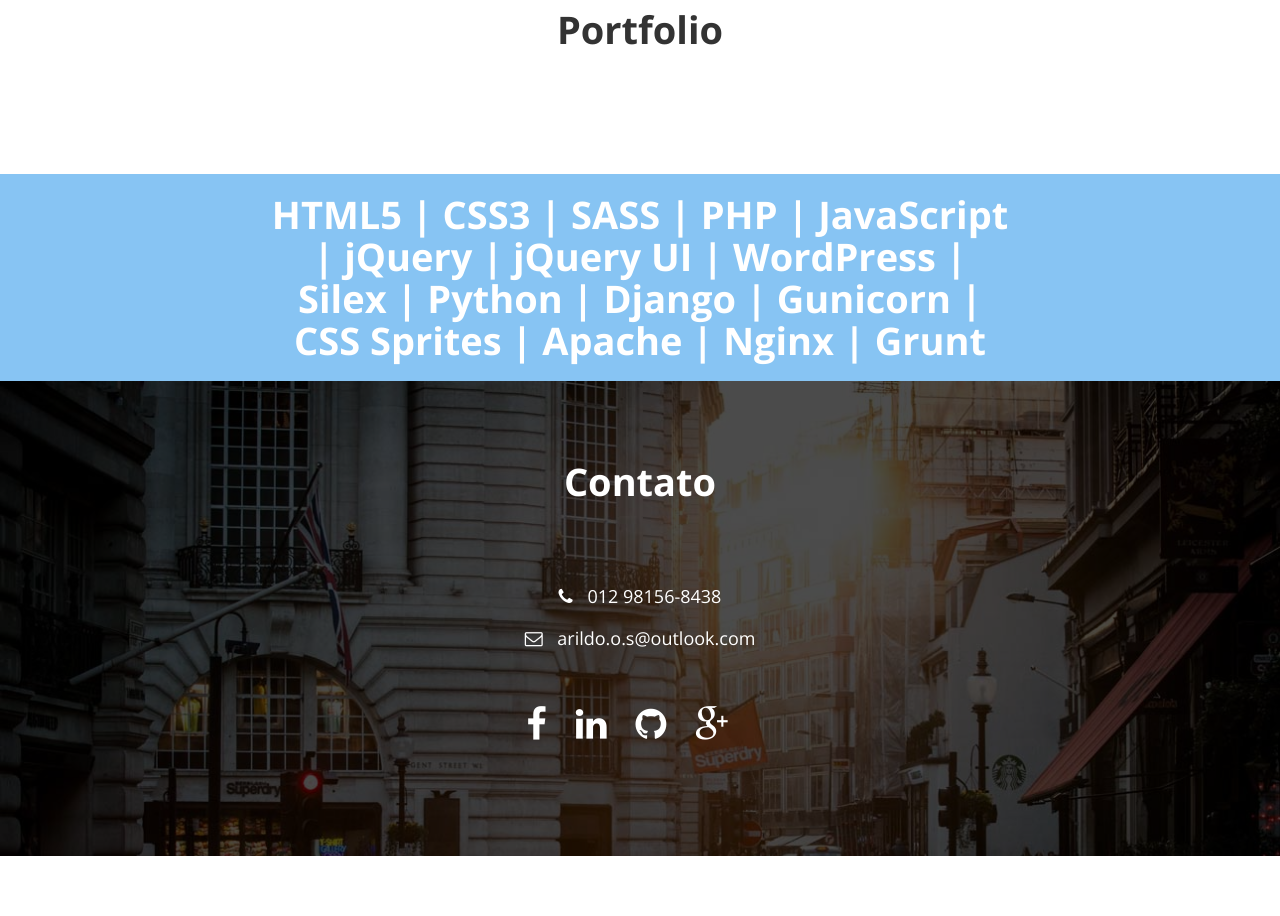
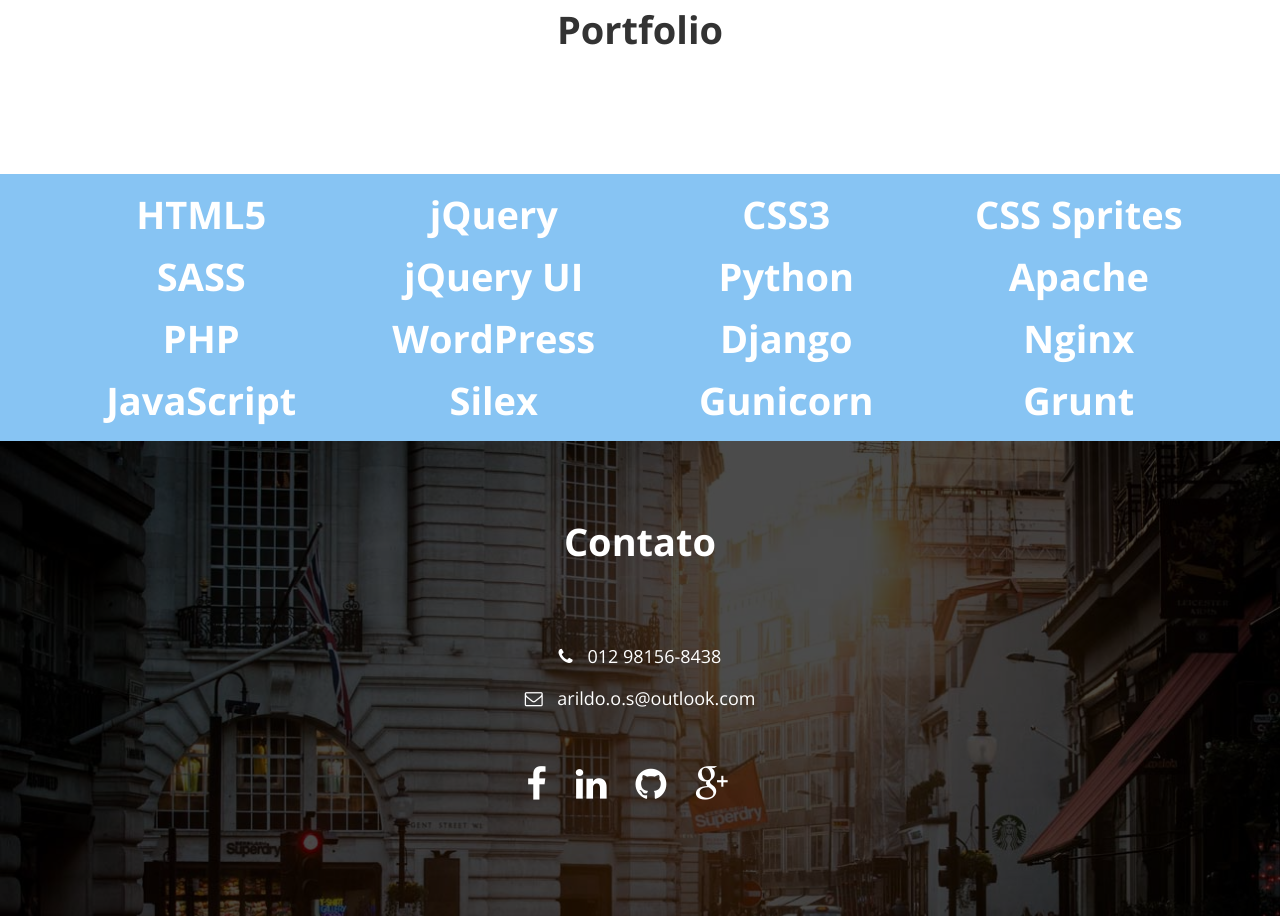
Before and after one commit to arildoosilva/portfolio_django, a Django app: page / in a window 1280 px wide. Shown: the part 271-1187 px from the top of the page. Before the commit the page ends 1127 px from the top, so only its background shows below. Run offline with Django 3.2, Linux system fonts and the light colour scheme; data that the repository does not hold is empty; some libraries are stand-ins or nearby versions.

Commit message:
Updated index

```diff
--- a/portfolio/templates/portfolio/index.html
+++ b/portfolio/templates/portfolio/index.html
@@ -94,8 +94,29 @@
     <div class="translucent-bg blue">
         <div class="container">
             <div class="row">
-                <div class="col-md-8 col-md-offset-2">
-                    <h1 class="text-center">HTML5 | CSS3 | SASS | PHP | JavaScript | jQuery | jQuery UI | WordPress | Silex | Python | Django | Gunicorn | CSS Sprites | Apache | Nginx | Grunt</h1>
+                <div class="col-md-3 col-sm-6 col-xs-6">
+                    <h1 class="text-center">HTML5</h1>
+                    <h1 class="text-center">SASS</h1>
+                    <h1 class="text-center">PHP</h1>
+                    <h1 class="text-center">JavaScript</h1>
+                </div>
+                <div class="col-md-3 col-sm-6 col-xs-6">
+                    <h1 class="text-center">jQuery</h1>
+                    <h1 class="text-center">jQuery UI</h1>
+                    <h1 class="text-center">WordPress</h1>
+                    <h1 class="text-center">Silex</h1>
+                </div>
+                <div class="col-md-3 col-sm-6 col-xs-6">
+                    <h1 class="text-center">CSS3</h1>
+                    <h1 class="text-center">Python</h1>
+                    <h1 class="text-center">Django</h1>
+                    <h1 class="text-center">Gunicorn</h1>
+                </div>
+                <div class="col-md-3 col-sm-6 col-xs-6">
+                    <h1 class="text-center">CSS Sprites</h1>
+                    <h1 class="text-center">Apache</h1>
+                    <h1 class="text-center">Nginx</h1>
+                    <h1 class="text-center">Grunt</h1>
                 </div>
             </div>
         </div>
```
